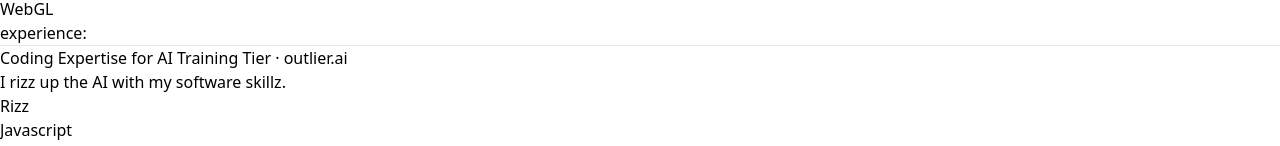
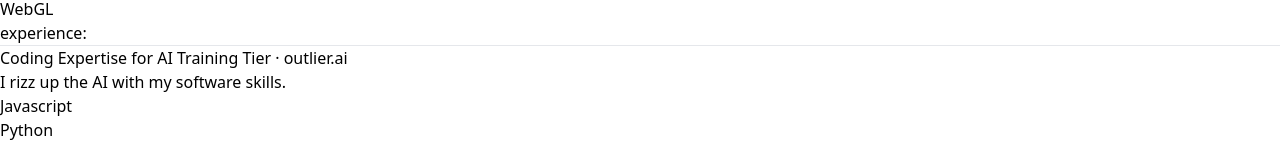
Before and after one commit to bananafiesta/bananafiesta.github.io, a React (Vite) app: page / in a window 1280 px wide. Shown: the part 851-997 px from the top of the page. Built offline with nearby package versions, Linux system fonts and the light colour scheme.

Commit message:
updates image paths

```diff
--- a/index.html
+++ b/index.html
@@ -4,7 +4,7 @@
     <meta charset="UTF-8" />
     <meta name="viewport" content="width=device-width, initial-scale=1.0" />
     <title>Victor Zhang's Portfolio Website</title>
-    <link rel="icon" type="image/png" href="./public/ScryersBloom.png">
+    <link rel="icon" type="image/png" href="/ScryersBloom.png">
   </head>
   <body>
     <div id="root"></div>
--- a/src/components/MainPage.tsx
+++ b/src/components/MainPage.tsx
@@ -87,9 +87,8 @@ export function MainPage() {
           <div id="experience" className="mb-5">
             <div className="rounded-md p-2 flex flex-col hover:bg-white/10 mb-5">
             <p className="mb-2 font-bold">Coding Expertise for AI Training Tier · outlier.ai </p>
-            <p className="mb-2">I rizz up the AI with my software skillz.</p>
+            <p className="mb-2">I rizz up the AI with my software skills.</p>
             <div className="flex flex-row gap-2 text-violet-200 font-semibold">
-              <p className="bg-violet-500/70 rounded-full px-3 py-0.5 text-sm">Rizz</p>
               <p className="bg-violet-500/70 rounded-full px-3 py-0.5 text-sm">Javascript</p>
               <p className="bg-violet-500/70 rounded-full px-3 py-0.5 text-sm">Python</p>
             </div>
```
Also changed, not shown: 2 other files (tests, documents, lock files or other folders).
